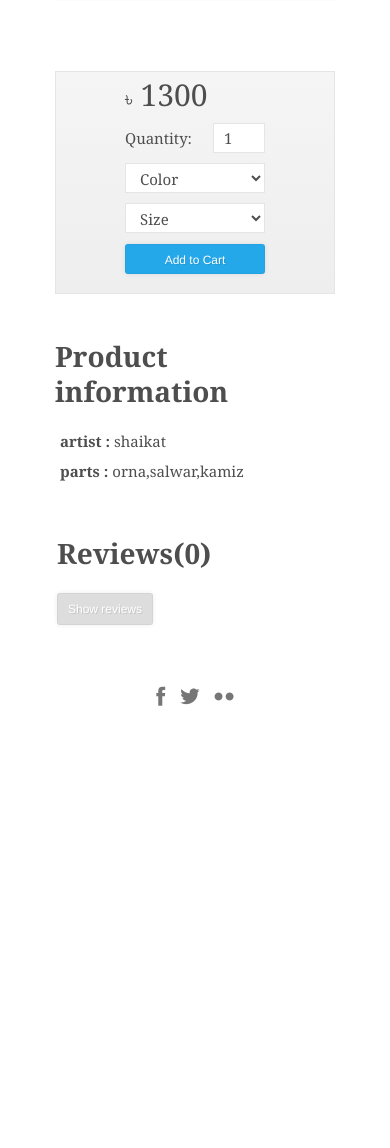
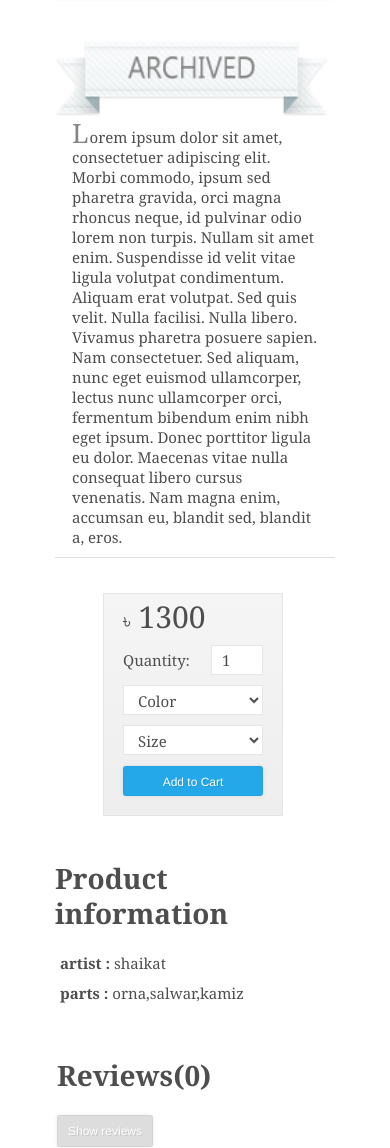
Before and after one commit to shaikat-smit/Project-Deshal, a CodeIgniter app: page /Project-Deshal/index.php/product_details/details/12 in a window 390 px wide. Shown: the part 540-1688 px from the top of the page. Before the commit the page ends 1246 px from the top, so only its background shows below. Run offline with CodeIgniter, Linux system fonts and the light colour scheme; data comes from the database, SQL or seed files in the repository; some libraries are stand-ins or nearby versions.

Commit message:
#Archived design (single page)

```diff
--- a/application/views/home.php
+++ b/application/views/home.php
@@ -166,10 +166,10 @@ padding-bottom: 3px;
 
 
 
-							<img class="archivedImg <?=$av?>" style="display:none" src="<?=base_url();?>img/archived_ribbon.png" />
-							<div class="product_meta soldOut <?=$st?>">SOLD OUT !</div>
 							<div class="product_meta">৳ &nbsp;<?=$products->price;?></div>
 							<a href="<?=base_url();?>index.php/product_details/details/<?=$products->id;?>" title="test product" class="single_product_image_link" >
+								<img class="archivedImg <?=$av?>" style="display:none" src="<?=base_url();?>img/archived_ribbon.png" />
+								<div class="product_meta soldOut <?=$st?>">SOLD OUT !</div>
 								<img  style="width:<?=$settings->gridimg_width?>px !important;" src="<?=base_url();?>itemimages/<?=$products->main_image;?>" class="attachment-product_med wp-post-image" alt="" />
 							</a>
 						</div>
--- a/application/views/product_details.php
+++ b/application/views/product_details.php
@@ -46,6 +46,14 @@
 				</div><!-- end #product_images -->
 				<?php if($details->archived_desc == NULL)
 				{?>
+				<div id="archiveAndCartDv">
+					<div id="archivedDv">
+						<img id="archvBnnrImg" src="<?=base_url();?>/img/archived-banner.png" />
+						<p>
+							Lorem ipsum dolor sit amet, consectetuer adipiscing elit. Morbi commodo, ipsum sed pharetra gravida, orci magna rhoncus neque, id pulvinar odio lorem non turpis. Nullam sit amet enim. Suspendisse id velit vitae ligula volutpat condimentum. Aliquam erat volutpat. Sed quis velit. Nulla facilisi. Nulla libero. Vivamus pharetra posuere sapien. Nam consectetuer. Sed aliquam, nunc eget euismod ullamcorper, lectus nunc ullamcorper orci, fermentum bibendum enim nibh eget ipsum. Donec porttitor ligula eu dolor. Maecenas vitae nulla consequat libero cursus venenatis. Nam magna enim, accumsan eu, blandit sed, blandit a, eros.
+						</p>
+					</div>
+
 					<form id='cartButtonForm_1' class="Cart66CartButton" method="post" action="" >
 							<input type='hidden' name='task' id="task_1" value='addToCart' />
 							<input type='hidden' name='cart66ItemId' value='1' />
@@ -85,7 +93,10 @@
 							<input type="button" name="close" value="OK" id="close" class="Cart66ButtonSecondary modalClose" />
 						</div>
 					</form>
-				<?}?>
+				</div>
+			<?
+				}
+			?>
 				<div id="product_info" class="entry-content" style="">
 					<h2>Product information</h2>
 					<style>
--- a/css/style.css
+++ b/css/style.css
@@ -1162,6 +1162,36 @@ z-index: 10;
 {
 display:block!important;
 }
+
+#archiveAndCartDv
+{
+float: right;
+width: 180px;
+margin-top: 30px;
+}
+#archvBnnrImg
+{
+
+}
+#archivedDv
+{
+margin-bottom: 35px;
+border-bottom: 1px solid #DFDFDF;
+}
+#archivedDv p
+{
+margin: 0px 17px 10px 17px;
+font-size: 15px;
+line-height: 20px;
+}
+#archivedDv p:first-letter
+{
+margin-right: 1px;
+font-size: 177%;
+color: #5C5C5C;
+color: #868686;
+}
+
 
 #all_products_call {
     display: block;
@@ -3124,9 +3154,7 @@ input#checkout-custom-field-single {
     line-height: 30px;
     width: 140px;
 	float: right;
-    position: relative;
-    right: 0;
-    top: 30px;
+
     padding:0 19px 19px;
     border:1px solid #E5E5E5;
 	background-color:#F5F5F5;
@@ -3874,13 +3902,35 @@ only screen and (min-width: 0px) and (max-width: 767px) {
 		padding:0;
 	}
 
+	#archiveAndCartDv
+	{
+	float: left;
+	width: 100%;
+	margin: 0;
+	}
+
+	#archvBnnrImg
+	{
+	width: 100%;
+	}
+	#archivedDv
+	{
+	margin-bottom: 35px;
+	border-bottom: 1px solid #DFDFDF;
+	width: 100%;
+	}
+	#archvBnnrImg
+	{
+	width: 100%;
+	}
+
 	.single-products #content .Cart66CartButton,
 	.single-products .gform_wrapper, #cartButtonForm_1 {
 		position: relative;
-		float:none;
-		margin:0 0 40px 0;
-		padding:0 69px 19px;
-		clear:both;
+		float: right;
+		margin: 0 52px 10px 0;
+		clear: both;
+		width: 50%;
 	}
 
 	.single-products #content .Cart66Price,
```
Also changed, not shown: application/views/archived_view.php (+4 -4 lines), img/archived-banner.png (added). Lines whose indentation alone changed are shown as unchanged.
